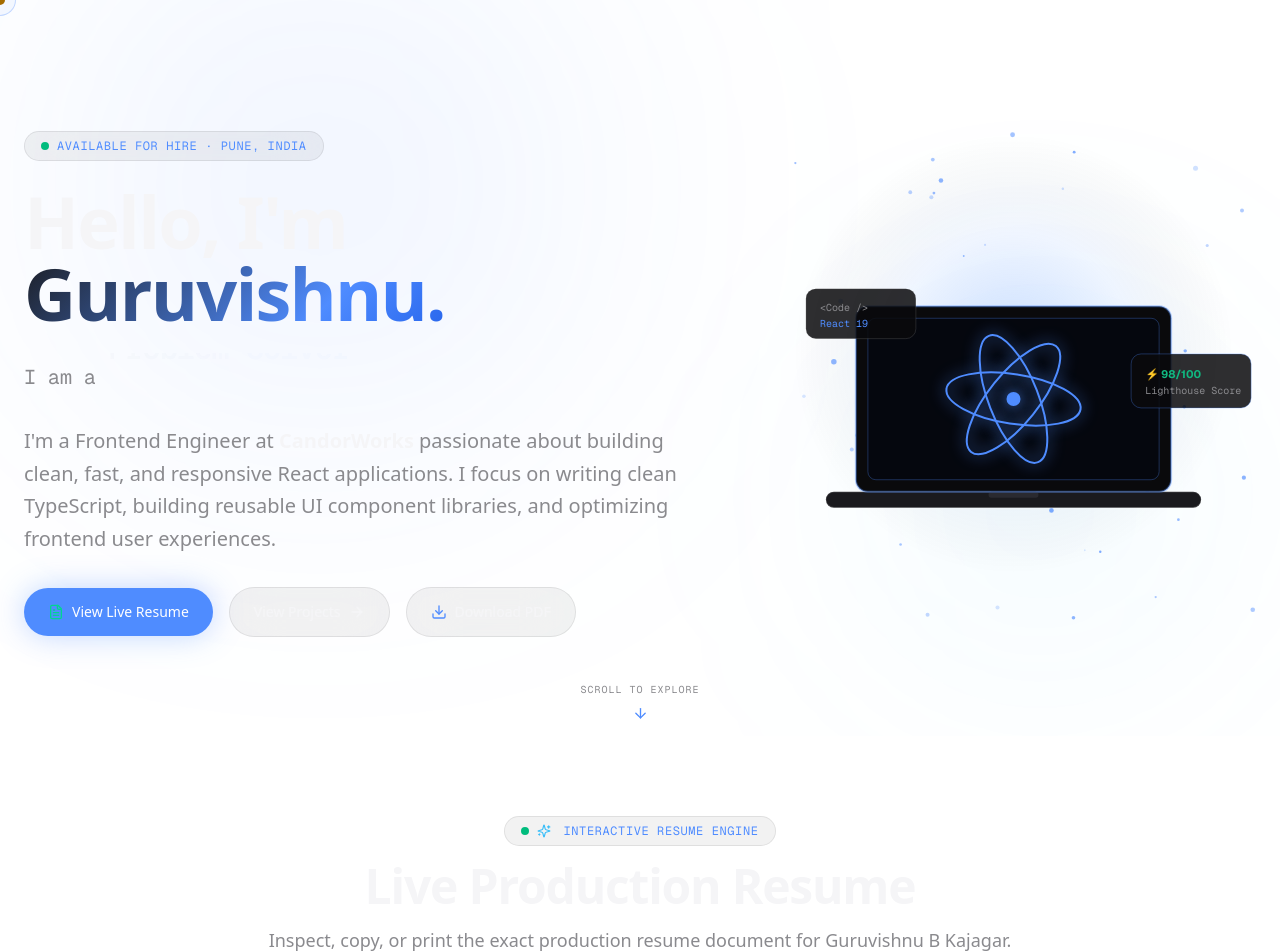
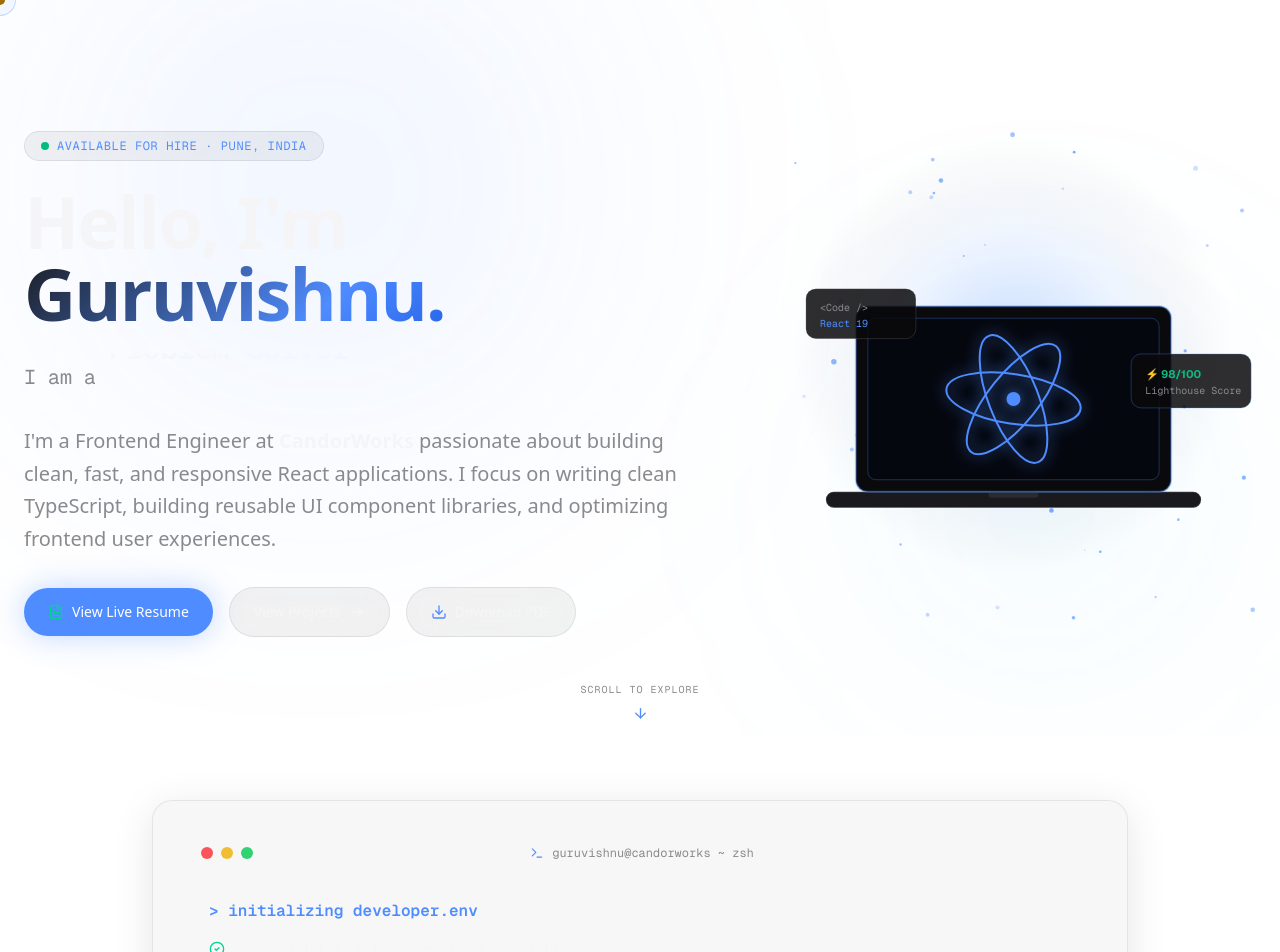
Before and after one commit to guruvishnuk/guruvishnu-portfolio, a React (Vite) app: page / in a window 1280 px wide. Shown: the top 952 px of the page. Built offline with nearby package versions, Linux system fonts and the light colour scheme.

Commit message:
refactor: move LiveResumeSection to the bottom of the page

```diff
--- a/src/App.tsx
+++ b/src/App.tsx
@@ -19,7 +19,6 @@ export function App() {
   return (
     <PageShell>
       <HeroSection />
-      <LiveResumeSection />
       <TerminalBoot />
       <InteractiveRoadmap />
       <PerformanceDashboard />
@@ -32,6 +31,7 @@ export function App() {
       <TagCloud />
       <HireMeFlow />
       <ContactControlPanel />
+      <LiveResumeSection />
     </PageShell>
   );
 }
```
